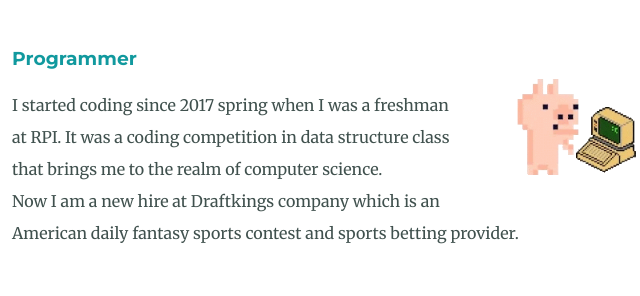
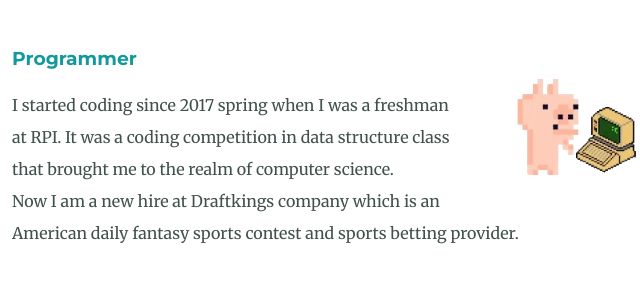
Before and after one commit to h-h-r/MySite, a plain HTML site: page index.html in a window 1280 px wide. Shown: the part 1336-1632 px from the top of the page, 308-948 px from the left. Drawn offline with Linux system fonts and the light colour scheme.

Commit message:
fixed typo again

```diff
--- a/index.html
+++ b/index.html
@@ -37,7 +37,7 @@
         <!-- <img class="coding-img" src="https://i.giphy.com/media/1NYkJ0wTvncdXV5dN5/200w.webp" alt=""> -->
         <img class="coding-img" src="img/codingImg.gif" alt="">
         <h3>Programmer</h3>
-        <p>I started coding since 2017 spring when I was a freshman at RPI. It was a coding competition in data structure class that brings me to the realm of computer science.<br> Now I am a new hire at Draftkings company which is an American
+        <p>I started coding since 2017 spring when I was a freshman at RPI. It was a coding competition in data structure class that brought me to the realm of computer science.<br> Now I am a new hire at Draftkings company which is an American
           daily fantasy sports contest and sports betting provider. </p>
       </div>
       <div class="skill-row">
```
